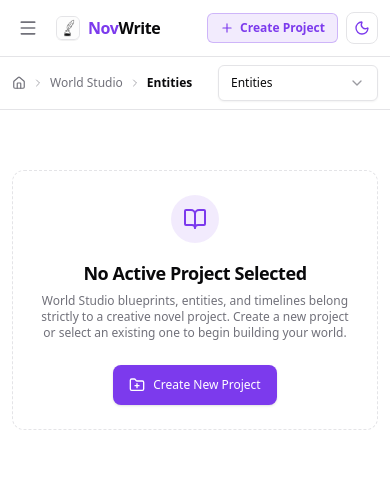
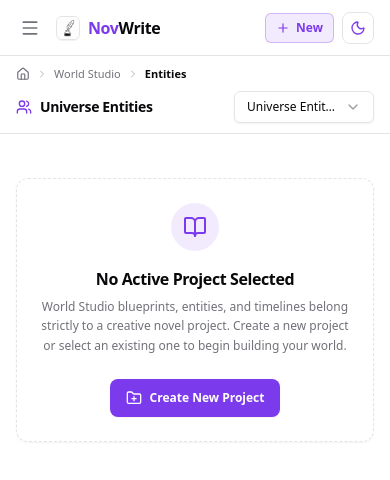
Before and after one commit to Yogesh-Kumar-Mallik-dev/NovWrite, a SvelteKit app in the folder apps/web/: page /world/entities in a window 390 px wide. Shown: the top 480 px of the page. Built offline with nearby package versions, Linux system fonts and the light colour scheme.

Commit message:
refactor(ui): establish unified responsive page shell and grid across world studio

```diff
--- a/apps/web/src/lib/components/ui/breadcrumb.svelte
+++ b/apps/web/src/lib/components/ui/breadcrumb.svelte
@@ -1,5 +1,6 @@
 <script lang="ts">
   import { ChevronRight, Home } from "lucide-svelte";
+  import { cn } from "$lib/utils";
 
   interface BreadcrumbItem {
     label: string;
@@ -8,26 +9,27 @@
 
   interface Props {
     items: BreadcrumbItem[];
+    class?: string;
   }
 
-  let { items = [] }: Props = $props();
+  let { items = [], class: className = "" }: Props = $props();
 </script>
 
 <nav
   aria-label="Breadcrumb"
-  class="flex items-center flex-wrap gap-1.5 text-xs text-muted-foreground font-medium min-w-0"
+  class={cn("flex items-center gap-1.5 text-xs text-muted-foreground font-medium min-w-0 overflow-hidden", className)}
 >
-  <a href="/" class="hover:text-foreground transition-colors flex items-center shrink-0">
+  <a href="/" class="hover:text-foreground transition-colors flex items-center shrink-0" aria-label="Home">
     <Home class="w-3.5 h-3.5" />
   </a>
   {#each items as item, idx}
-    <ChevronRight class="w-3 h-3 text-muted-foreground/60 shrink-0" />
+    <ChevronRight class="w-3 h-3 text-muted-foreground/50 shrink-0" />
     {#if item.href && idx < items.length - 1}
-      <a href={item.href} class="hover:text-foreground transition-colors truncate max-w-[140px] sm:max-w-[220px] md:max-w-none">
+      <a href={item.href} class="hover:text-foreground transition-colors truncate shrink-0 max-w-[120px] sm:max-w-[180px] md:max-w-none">
         {item.label}
       </a>
     {:else}
-      <span class="text-foreground font-semibold truncate max-w-[160px] sm:max-w-[260px] md:max-w-none">{item.label}</span>
+      <span class="text-foreground font-semibold truncate shrink min-w-0">{item.label}</span>
     {/if}
   {/each}
 </nav>
--- a/apps/web/src/lib/components/ui/project-switcher.svelte
+++ b/apps/web/src/lib/components/ui/project-switcher.svelte
@@ -44,10 +44,12 @@
     <button
       type="button"
       onclick={handleOpenCreate}
-      class="inline-flex items-center gap-1.5 px-3 py-1.5 text-xs font-semibold rounded-md bg-primary/10 text-primary hover:bg-primary/20 border border-primary/30 transition-colors cursor-pointer {className}"
+      class="inline-flex items-center gap-1.5 px-2.5 sm:px-3 py-1.5 text-xs font-semibold rounded-md bg-primary/10 text-primary hover:bg-primary/20 border border-primary/30 transition-colors cursor-pointer shrink-0 {className}"
+      aria-label="Create New Project"
     >
-      <Plus class="w-3.5 h-3.5" />
-      <span>Create Project</span>
+      <Plus class="w-3.5 h-3.5 shrink-0" />
+      <span class="hidden xs:inline">Create Project</span>
+      <span class="xs:hidden">New</span>
     </button>
   {/if}
 {:else}
@@ -55,7 +57,7 @@
   {#if !isMobile}
     <DropdownMenu.Root>
       <DropdownMenu.Trigger
-        class="inline-flex items-center gap-2 px-2.5 py-1.5 rounded-md text-xs font-medium text-muted-foreground hover:text-foreground hover:bg-muted/80 border border-border/80 transition-colors cursor-pointer max-w-[240px] {className}"
+        class="inline-flex items-center gap-1.5 sm:gap-2 px-2 sm:px-2.5 py-1.5 rounded-md text-xs font-medium text-muted-foreground hover:text-foreground hover:bg-muted/80 border border-border/80 transition-colors cursor-pointer max-w-[130px] xs:max-w-[160px] sm:max-w-[200px] md:max-w-[240px] shrink-0 {className}"
         aria-label="Switch Active Project"
       >
         <Folder class="w-3.5 h-3.5 text-primary shrink-0" />
--- a/apps/web/src/routes/+layout.svelte
+++ b/apps/web/src/routes/+layout.svelte
@@ -50,14 +50,14 @@
   {#if !isErrorPage}
     <!-- Main Navigation Bar -->
     <nav
-      class="bg-card/85 backdrop-blur border-b border-border px-3 sm:px-6 py-2 sm:py-2.5 flex items-center justify-between transition-colors gap-2 sm:gap-4 min-w-0 sticky top-0 z-30"
+      class="h-14 bg-card/85 backdrop-blur border-b border-border px-4 sm:px-6 lg:px-8 flex items-center justify-between transition-colors gap-2.5 sm:gap-4 min-w-0 sticky top-0 z-30"
     >
       <!-- Left: Mobile Hamburger OR Desktop Brand + Links -->
       <div class="flex items-center gap-2 sm:gap-6 md:gap-8 min-w-0">
         <!-- Mobile Hamburger Button (< 768px) -->
         <button
           type="button"
-          class="md:hidden flex items-center justify-center w-10 h-10 -ml-1 rounded-lg text-muted-foreground hover:text-foreground hover:bg-muted/80 transition-colors cursor-pointer"
+          class="md:hidden flex items-center justify-center w-9 h-9 -ml-1 rounded-lg text-muted-foreground hover:text-foreground hover:bg-muted/80 transition-colors cursor-pointer shrink-0"
           onclick={() => (mobileDrawerOpen = true)}
           aria-label="Open Navigation Menu"
         >
@@ -72,7 +72,7 @@
           <img
             src="/logo.png"
             alt="NovWrite"
-            class="w-6 h-6 rounded-md object-contain border border-border shadow-2xs"
+            class="w-6 h-6 rounded-md object-contain border border-border shadow-2xs shrink-0"
           />
           <div class="flex items-center">
             <span class="text-primary">Nov</span><span>Write</span>
--- a/apps/web/src/routes/world/+layout.svelte
+++ b/apps/web/src/routes/world/+layout.svelte
@@ -8,7 +8,6 @@
     ShieldCheck,
     AlertOctagon,
     Home,
-    Layers,
     BookOpen,
     FolderPlus,
   } from 'lucide-svelte';
@@ -19,25 +18,27 @@
   let { children } = $props();
 
   const navItems = [
-    { href: '/world/entities', label: 'Entities', icon: Users },
-    { href: '/world/schemas', label: 'Blueprints & Schemas', icon: LayoutTemplate },
-    { href: '/world/timeline', label: 'Causal Timeline', icon: Clock },
-    { href: '/world/rules', label: 'Invariant Rules', icon: ShieldCheck },
-    { href: '/world/audit', label: 'Continuity Audit', icon: AlertOctagon },
+    { href: '/world', label: 'Overview / Dashboard', shortLabel: 'Overview', icon: Home, exact: true },
+    { href: '/world/entities', label: 'Universe Entities', shortLabel: 'Entities', icon: Users },
+    { href: '/world/schemas', label: 'Blueprints & Schemas', shortLabel: 'Blueprints & Schemas', icon: LayoutTemplate },
+    { href: '/world/timeline', label: 'Causal Timeline', shortLabel: 'Causal Timeline', icon: Clock },
+    { href: '/world/rules', label: 'Invariant Rules', shortLabel: 'Invariant Rules', icon: ShieldCheck },
+    { href: '/world/audit', label: 'Continuity Audit', shortLabel: 'Continuity Audit', icon: AlertOctagon },
   ];
 
-  const currentSection = $derived(
-    navItems.find((item) => page.url.pathname.startsWith(item.href))?.label || 'Overview'
-  );
+  const currentItem = $derived.by(() => {
+    // Exact match first
+    const exact = navItems.find((item) => item.exact && page.url.pathname === item.href);
+    if (exact) return exact;
 
-  const activeHref = $derived(
-    navItems.find((item) => page.url.pathname.startsWith(item.href))?.href || '/world'
-  );
+    // Sub-route match
+    const match = navItems.find((item) => !item.exact && page.url.pathname.startsWith(item.href));
+    return match || navItems[0];
+  });
 
-  const selectOptions = [
-    { value: '/world', label: 'Overview / Dashboard' },
-    ...navItems.map((n) => ({ value: n.href, label: n.label })),
-  ];
+  const CurrentIcon = $derived(currentItem.icon);
+
+  const selectOptions = navItems.map((n) => ({ value: n.href, label: n.label }));
 
   function handleSectionChange(newHref: string) {
     if (newHref && newHref !== page.url.pathname) {
@@ -46,56 +47,78 @@
   }
 </script>
 
-<div class="flex-1 flex flex-col bg-background text-foreground transition-colors">
-  <!-- World Studio Sub-Header with Breadcrumb & Mobile Navigation -->
-  <div class="border-b border-border bg-card/70 px-3 sm:px-4 md:px-6 py-2 sm:py-2.5 flex flex-col md:flex-row md:items-center justify-between gap-2.5 sm:gap-3 backdrop-blur min-w-0">
-    <!-- Breadcrumb -->
-    <div class="flex items-center justify-between gap-3 min-w-0">
+<div class="flex-1 flex flex-col bg-background text-foreground transition-colors min-w-0">
+  <!-- World Studio Sub-Header with Breadcrumb & Navigation -->
+  <div class="border-b border-border bg-card/70 px-4 sm:px-6 lg:px-8 py-2.5 sm:py-3 backdrop-blur min-w-0">
+    <!-- Desktop Sub-Header (≥ 768px / md): Single balanced row -->
+    <div class="hidden md:flex items-center justify-between gap-4 min-w-0">
       <Breadcrumb
         items={[
           { label: 'World Studio', href: '/world' },
-          { label: currentSection },
+          { label: currentItem.shortLabel },
         ]}
       />
 
-      <!-- Mobile Jump Selector (< 768px) -->
-      <div class="md:hidden w-40 shrink-0">
-        <Select
-          options={selectOptions}
-          value={activeHref}
-          onchange={handleSectionChange}
-          placeholder="Jump to..."
-          class="h-8 text-xs"
-        />
-      </div>
-    </div>
-
-    <!-- Desktop Sub-Navigation Action Buttons (≥ 768px) -->
-    <nav class="hidden md:flex items-center gap-1 overflow-x-auto pb-0.5 sm:pb-0 max-w-full [scrollbar-width:none] [-ms-overflow-style:none] [&::-webkit-scrollbar]:hidden">
+      <nav class="flex items-center gap-1 shrink-0 overflow-x-auto [scrollbar-width:none]">
         {#each navItems as item}
           {@const Icon = item.icon}
-        {@const isActive = page.url.pathname.startsWith(item.href)}
+          {@const isActive = item.exact ? page.url.pathname === item.href : page.url.pathname.startsWith(item.href)}
           <a
             href={item.href}
-          class="flex items-center gap-1.5 px-2.5 sm:px-3 py-1.5 rounded-md text-xs font-medium transition-colors whitespace-nowrap min-h-[32px] shrink-0 {isActive ? 'bg-secondary text-secondary-foreground border border-border shadow-xs' : 'text-muted-foreground hover:text-foreground hover:bg-muted'}"
+            class="flex items-center gap-1.5 px-2.5 sm:px-3 py-1.5 rounded-md text-xs font-medium transition-colors whitespace-nowrap min-h-[32px] shrink-0 {isActive
+              ? 'bg-secondary text-secondary-foreground border border-border shadow-2xs font-semibold'
+              : 'text-muted-foreground hover:text-foreground hover:bg-muted'}"
           >
             <Icon class="w-3.5 h-3.5 {isActive ? 'text-primary' : 'text-muted-foreground'} shrink-0" />
-          <span>{item.label}</span>
+            <span>{item.shortLabel}</span>
           </a>
         {/each}
       </nav>
     </div>
 
-  <!-- Workbench Content -->
-  <div class="flex-1 p-3 sm:p-4 md:p-6 overflow-y-auto">
+    <!-- Mobile Sub-Header (< 768px / md): 2 structured, non-competing lines -->
+    <div class="flex md:hidden flex-col gap-1.5 min-w-0">
+      <!-- Line 1: Breadcrumb Path -->
+      <Breadcrumb
+        items={[
+          { label: 'World Studio', href: '/world' },
+          { label: currentItem.shortLabel },
+        ]}
+        class="text-[11px]"
+      />
+
+      <!-- Line 2: Prominent Section Title + Section Switcher -->
+      <div class="flex items-center justify-between gap-2.5 pt-0.5 min-w-0">
+        <div class="flex items-center gap-2 min-w-0 flex-1">
+          <CurrentIcon class="w-4 h-4 text-primary shrink-0" />
+          <h1 class="text-sm font-bold tracking-tight text-foreground truncate">
+            {currentItem.label}
+          </h1>
+        </div>
+
+        <div class="w-[140px] xs:w-[160px] sm:w-[180px] shrink-0">
+          <Select
+            options={selectOptions}
+            value={currentItem.href}
+            onchange={handleSectionChange}
+            placeholder="Jump to..."
+            class="h-8 text-xs min-h-[32px]"
+          />
+        </div>
+      </div>
+    </div>
+  </div>
+
+  <!-- Workbench Main Content Container -->
+  <main class="flex-1 w-full px-4 sm:px-6 lg:px-8 py-5 sm:py-6 overflow-y-auto min-h-0">
     {#if projectStore.isLoaded && !projectStore.activeProject}
-      <div class="max-w-xl mx-auto my-12 p-6 sm:p-8 rounded-xl border border-dashed border-border bg-card/50 text-center space-y-4">
+      <div class="w-full max-w-lg mx-auto my-6 sm:my-10 p-6 sm:p-8 rounded-xl border border-dashed border-border bg-card/60 text-center space-y-4 shadow-xs">
         <div class="w-12 h-12 rounded-full bg-primary/10 text-primary flex items-center justify-center mx-auto">
           <BookOpen class="w-6 h-6" />
         </div>
         <div class="space-y-1.5">
-          <h2 class="text-lg sm:text-xl font-semibold tracking-tight">No Active Project Selected</h2>
-          <p class="text-xs sm:text-sm text-muted-foreground">
+          <h2 class="text-base sm:text-lg font-bold tracking-tight text-foreground">No Active Project Selected</h2>
+          <p class="text-xs sm:text-sm text-muted-foreground leading-relaxed">
             World Studio blueprints, entities, and timelines belong strictly to a creative novel project. Create a new project or select an existing one to begin building your world.
           </p>
         </div>
@@ -103,7 +126,7 @@
           <button
             type="button"
             onclick={() => projectStore.openCreateDialog()}
-            class="inline-flex items-center justify-center gap-2 px-4 py-2 rounded-lg bg-primary text-primary-foreground font-medium text-xs sm:text-sm shadow-sm hover:opacity-90 transition-all min-h-[40px] cursor-pointer"
+            class="inline-flex items-center justify-center gap-2 px-4 py-2 rounded-lg bg-primary text-primary-foreground font-semibold text-xs sm:text-sm shadow-xs hover:opacity-90 transition-all min-h-[38px] cursor-pointer"
           >
             <FolderPlus class="w-4 h-4" />
             <span>Create New Project</span>
@@ -113,5 +136,5 @@
     {:else}
       {@render children()}
     {/if}
+  </main>
 </div>
-</div>
--- a/apps/web/src/routes/world/+page.svelte
+++ b/apps/web/src/routes/world/+page.svelte
@@ -21,7 +21,7 @@
   import { projectStore } from "$lib/stores/projectStore.svelte";
 </script>
 
-<div class="max-w-5xl mx-auto space-y-6 transition-colors">
+<div class="w-full space-y-6 transition-colors">
   <!-- Active Project Header / Onboarding Hero -->
   {#if !projectStore.activeProject}
     <div class="p-6 rounded-xl border border-primary/30 bg-primary/5 space-y-3">
--- a/apps/web/src/routes/world/entities/+page.svelte
+++ b/apps/web/src/routes/world/entities/+page.svelte
@@ -611,7 +611,7 @@
         </div>
       {:else}
         <!-- DESKTOP TABULAR GRID (Horizontally scrollable container) -->
-        <div class="overflow-x-auto w-full">
+        <div class="overflow-x-auto w-full min-w-0">
           <Table class="w-full text-left text-xs min-w-[750px]">
             <TableHeader class="bg-muted/60 border-b border-border text-muted-foreground font-mono uppercase tracking-wider text-[11px]">
               <TableRow class="hover:bg-transparent border-border">
--- a/apps/web/src/routes/world/entities/create/+page.svelte
+++ b/apps/web/src/routes/world/entities/create/+page.svelte
@@ -542,7 +542,7 @@
 
       <!-- Filter Tabs & Search -->
       <div class="flex flex-col sm:flex-row items-stretch sm:items-center justify-between gap-2.5 pt-1">
-        <div class="flex items-center gap-1.5 overflow-x-auto pb-1 [scrollbar-width:none] [-ms-overflow-style:none] [&::-webkit-scrollbar]:hidden">
+        <div class="flex items-center gap-1.5 overflow-x-auto min-w-0 pb-1 [scrollbar-width:none] [-ms-overflow-style:none] [&::-webkit-scrollbar]:hidden">
           {#each allCategories as cat}
             <button
               type="button"
@@ -570,7 +570,7 @@
     </div>
 
     <!-- Carousel Deck with Side Navigation Buttons and Hidden Scrollbar -->
-    <div class="relative px-1 pt-1">
+    <div class="relative px-1 pt-1 min-w-0">
       <!-- Left Carousel Button (Always visible with distinct disabled, hover, and active states) -->
       <button
         type="button"
@@ -597,7 +597,7 @@
       <div
         bind:this={carouselEl}
         onscroll={updateScrollState}
-        class="flex items-stretch gap-3 overflow-x-auto py-2 scroll-smooth snap-x snap-mandatory [scrollbar-width:none] [-ms-overflow-style:none] [&::-webkit-scrollbar]:hidden"
+        class="flex items-stretch gap-3 overflow-x-auto min-w-0 py-2 scroll-smooth snap-x snap-mandatory [scrollbar-width:none] [-ms-overflow-style:none] [&::-webkit-scrollbar]:hidden"
       >
         {#each filteredBlueprints as bp (bp.id)}
           {@const Icon = getArchetypeIcon(bp)}
--- a/apps/web/src/routes/world/rules/+page.svelte
+++ b/apps/web/src/routes/world/rules/+page.svelte
@@ -346,7 +346,7 @@
       />
     {/if}
 
-    <div class="overflow-x-auto w-full">
+    <div class="overflow-x-auto w-full min-w-0">
       <Table class="w-full text-left text-xs min-w-[900px]">
         <TableHeader class="bg-muted/50 border-b border-border text-muted-foreground font-mono uppercase tracking-wider text-[11px]">
           <TableRow>
```
Lines whose indentation alone changed are shown as unchanged.
